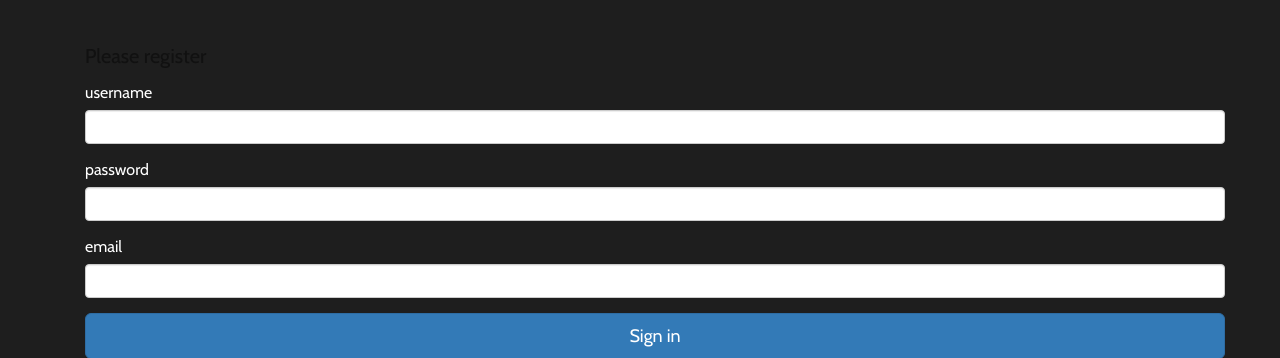
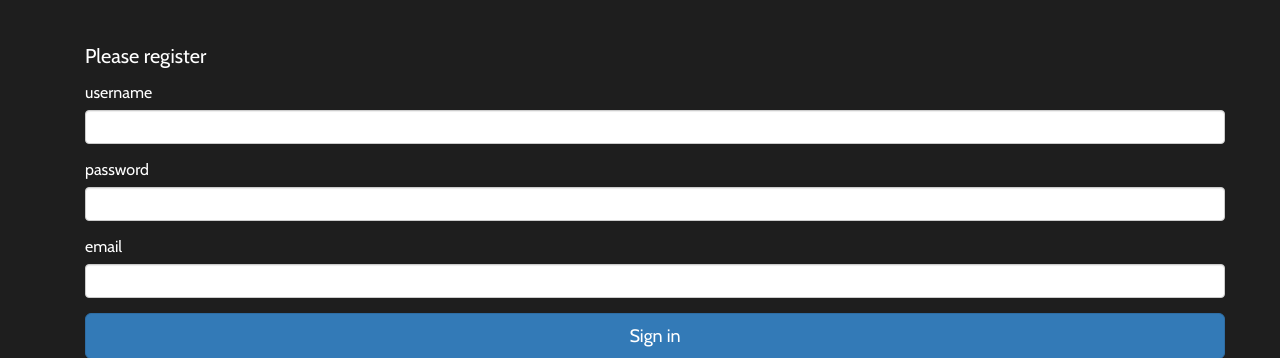
Before and after one commit to tlhamo/Book-Keeper-Web-App, a Flask app: page /register in a window 1280 px wide. Shown: the part 100-458 px from the top of the page. Run offline with Flask 2, Linux system fonts and the light colour scheme; some libraries are stand-ins or nearby versions.

Commit message:
update color

```diff
--- a/static/style.css
+++ b/static/style.css
@@ -66,7 +66,7 @@ h1 {
 
 h2 {
   font-size: 20px;
-  color: #111;
+  color: white;
   Font-Family: 'Cabin', Sans-Serif;
   font-weight: 300;
   line-height: 32px;
@@ -83,3 +83,7 @@ h2 {
   Font-Family: 'Cabin', Sans-Serif;
   Font-Size: 16px;
 }
+
+.error {
+  color:white;
+}
```
